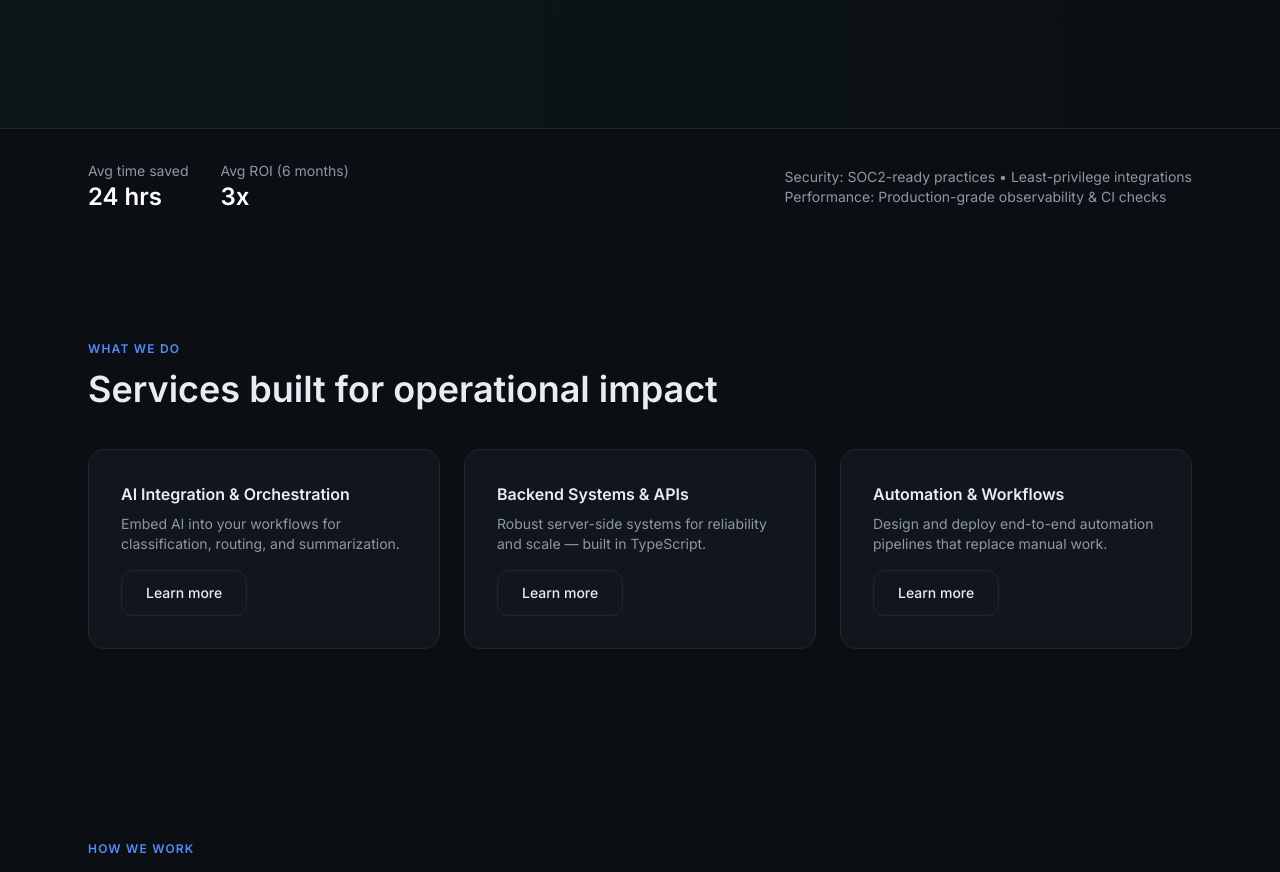
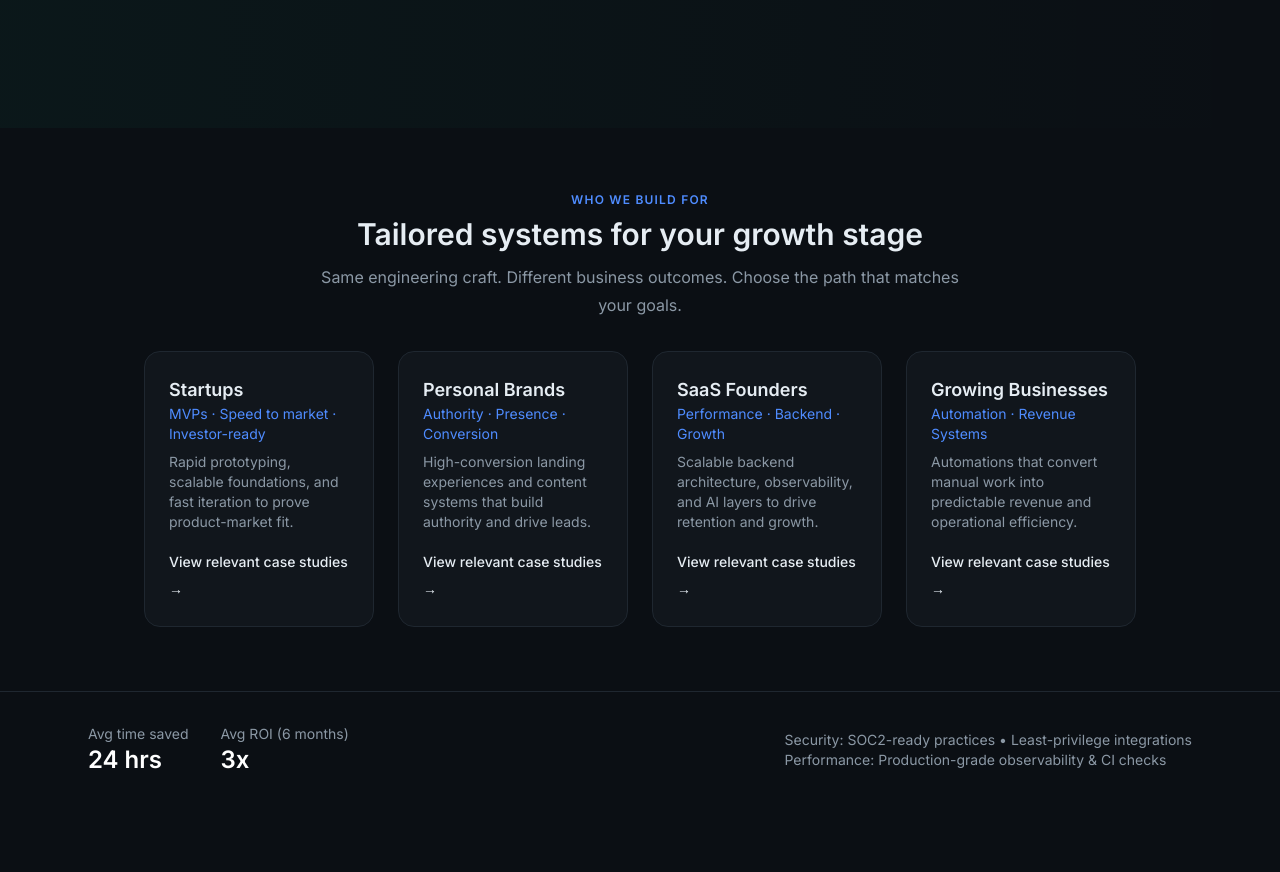
Before and after one commit to AnshXGrind/Launcify_new, a Next.js app: page / in a window 1280 px wide. Shown: the part 740-1612 px from the top of the page. Built offline with nearby package versions, Linux system fonts and the light colour scheme.

Commit message:
chore: add WhoWeBuildFor, use shared validators, add Upstash & zod deps

```diff
--- a/app/page.tsx
+++ b/app/page.tsx
@@ -8,6 +8,7 @@ import AnimateIn from "@/components/AnimateIn";
 import { StaggerChildren, StaggerItem } from "@/components/StaggerChildren";
 import StrategyAssistant from "@/components/StrategyAssistant";
 import Hero from "@/components/Hero";
+import WhoWeBuildFor from "@/components/WhoWeBuildFor";
 import TrustBanner from "@/components/TrustBanner";
 import ServicesSection from "@/components/sections/ServicesSection";
 import ProcessSection from "@/components/sections/ProcessSection";
@@ -78,6 +79,8 @@ export default function HomePage() {
     <>
           <Hero />
 
+          <WhoWeBuildFor />
+
           <TrustBanner />
 
           <ServicesSection />
--- /dev/null
+++ b/components/WhoWeBuildFor.tsx
@@ -0,0 +1,65 @@
+import Link from "next/link";
+
+export default function WhoWeBuildFor() {
+  const cards = [
+    {
+      key: "startups",
+      title: "Startups",
+      subtitle: "MVPs · Speed to market · Investor-ready",
+      href: "/case-studies?audience=startup",
+      description:
+        "Rapid prototyping, scalable foundations, and fast iteration to prove product-market fit.",
+    },
+    {
+      key: "personal",
+      title: "Personal Brands",
+      subtitle: "Authority · Presence · Conversion",
+      href: "/case-studies?audience=personal",
+      description:
+        "High-conversion landing experiences and content systems that build authority and drive leads.",
+    },
+    {
+      key: "saas",
+      title: "SaaS Founders",
+      subtitle: "Performance · Backend · Growth",
+      href: "/case-studies?audience=saas",
+      description:
+        "Scalable backend architecture, observability, and AI layers to drive retention and growth.",
+    },
+    {
+      key: "business",
+      title: "Growing Businesses",
+      subtitle: "Automation · Revenue Systems",
+      href: "/case-studies?audience=business",
+      description:
+        "Automations that convert manual work into predictable revenue and operational efficiency.",
+    },
+  ];
+
+  return (
+    <section id="who" className="py-16">
+      <div className="max-w-5xl mx-auto px-4">
+        <div className="text-center mb-8">
+          <p className="text-xs font-semibold uppercase tracking-widest text-primary mb-2">Who we build for</p>
+          <h2 className="text-2xl md:text-3xl font-semibold text-text">Tailored systems for your growth stage</h2>
+          <p className="text-muted max-w-2xl mx-auto mt-3">
+            Same engineering craft. Different business outcomes. Choose the path that matches your goals.
+          </p>
+        </div>
+
+        <div className="grid gap-6 grid-cols-1 sm:grid-cols-2 lg:grid-cols-4">
+          {cards.map((c) => (
+            <article key={c.key} className="p-6 bg-surface rounded-lg border border-muted/20">
+              <h3 className="font-semibold text-lg">{c.title}</h3>
+              <p className="text-sm text-primary mb-2">{c.subtitle}</p>
+              <p className="text-muted text-sm mb-4">{c.description}</p>
+              <Link href={c.href} className="text-sm font-medium text-accent hover:underline">
+                View relevant case studies →
+              </Link>
+            </article>
+          ))}
+        </div>
+      </div>
+    </section>
+  );
+}
```
